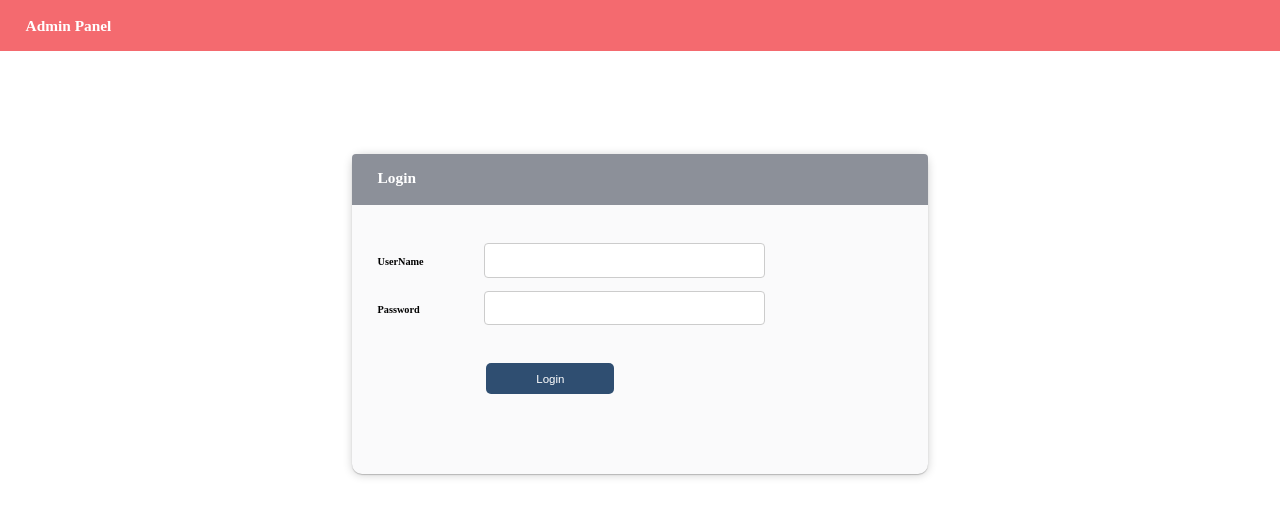
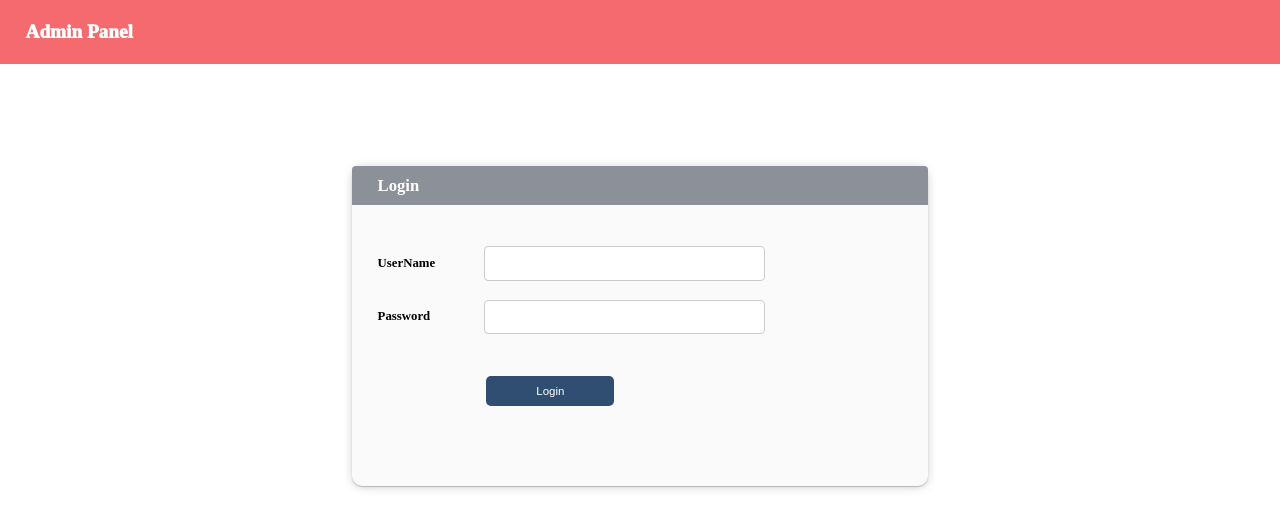
Before and after one commit to OwnTechnologiesClients/IGNTI-AdminPanel, a React (Create React App) app: page / in a window 1280 px wide. Shown: the top 528 px of the page. Built offline with nearby package versions, Linux system fonts and the light colour scheme.

Commit message:
minor changes

```diff
--- a/src/pages/login/Login.css
+++ b/src/pages/login/Login.css
@@ -5,65 +5,53 @@
 
 .login-appbar-header {
   width: 100%;
-  height: 4vw;
-  border-top: 4px;
+  height: 5vw;
   background-color: #f46a6f;
   display: flex;
   align-items: center;
 }
 
 .login-appbar-header h2 {
-  font-size: 1.2vw;
+  font-size: 1.5vw;
   color: white;
   font-family: "Poppins";
-  font-weight: 900;
-  vertical-align: middle;
-  margin: 0;
-  top: 30%;
+  font-weight: 1000;
   margin-left: 2vw;
 }
 
 .login-square {
   width: 45vw;
   height: 25vw;
-  margin-left: auto;
-  margin-right: auto;
+  margin: auto;
   background: #fafafb;
   box-shadow: 0 1px 1px 0 rgba(0, 0, 0, 0.2), 0 1px 10px 0 rgba(0, 0, 0, 0.19);
   margin-bottom: 8vw;
   margin-top: 8vw;
   border-radius: 10px;
-  align-items: center;
-  justify-content: center;
-  position: relative;
 }
 
 .login-header {
   width: 100%;
-  height: 4vw;
+  height: 3vw;
   border-top: 4px;
   border-top-left-radius: 4px;
   border-top-right-radius: 4px;
   background-color: #8c9099;
-  position: relative;
+  display: flex;
+  align-items: center;
 }
 
 .login-header h2 {
-  font-size: 1.2vw;
+  font-size: 1.3vw;
   color: white;
   font-family: "Poppins";
   font-weight: 900;
-  vertical-align: middle;
-  margin: 0;
-  position: absolute;
-  top: 30%;
   margin-left: 2vw;
 }
 
 .login-card-parent {
   margin-left: 2vw;
   margin-top: 2vw;
-  position: relative;
 }
 
 .login-card-parent h2 {
@@ -74,11 +62,10 @@
 }
 
 .login-card-parent p {
-  font-size: 0.8vw;
+  font-size: 1vw;
   color: black;
   font-family: "Poppins";
   font-weight: 900;
-  margin-top: -1vw;
 }
 
 input {
@@ -91,13 +78,6 @@ input {
   border: 1px solid #ccc;
   margin-top: 1vw;
   margin-left: 4vw;
-}
-
-input,
-input::placeholder {
-  font-size: 1vw;
-  font-family: "Poppins", sans-serif;
-  font-weight: 400;
 }
 
 .login-button-parent {
--- a/src/pages/login/Login.js
+++ b/src/pages/login/Login.js
@@ -44,7 +44,6 @@ const Login = () => {
   }, []);
 
   return (
-    <div>
       <div className="login-section">
         <div className="login-appbar-header">
           <h2>Admin Panel</h2>
@@ -60,6 +59,7 @@ const Login = () => {
 
               <input
                 type="text"
+                autocomplete="off"
                 className="form-control"
                 name="title"
                 value={userId}
@@ -74,6 +74,7 @@ const Login = () => {
 
               <input
                 type="password"
+                autocomplete="off"
                 className="form-control"
                 name="title"
                 value={password}
@@ -93,7 +94,6 @@ const Login = () => {
           </div>
         </div>
       </div>
-    </div>
   );
 };
 
```
